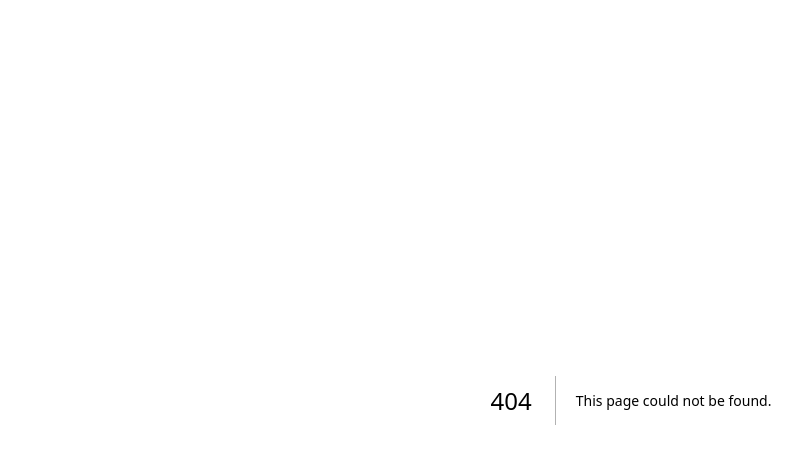
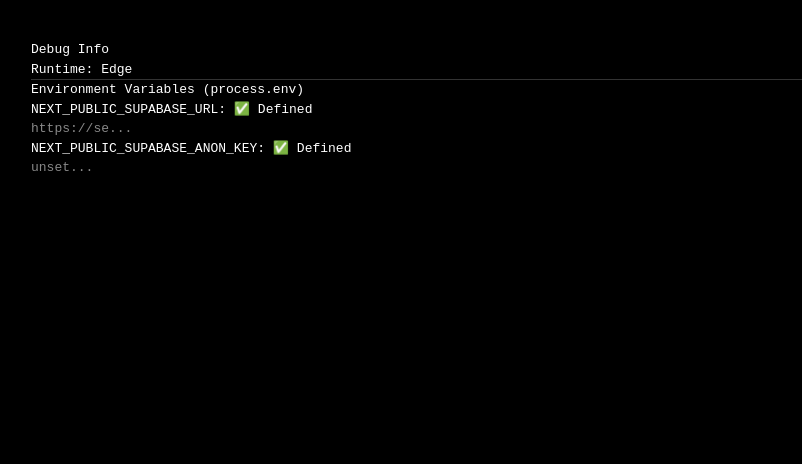
Before and after one commit to joshuastuartwebb-oss/fatboy, a Next.js app: page /debug in a window 1280 px wide. Before the commit this address had no page. Shown: the top 464 px of the page, without its empty margins (9-811 px from the left). Built offline with nearby package versions, Linux system fonts and the light colour scheme; no server answers.

Commit message:
chore: add debug page and safe home handler

```diff
--- /dev/null
+++ b/app/debug/page.tsx
@@ -0,0 +1,24 @@
+
+export const runtime = 'edge';
+
+export default function DebugPage() {
+    const supabaseUrlByProcess = process.env.NEXT_PUBLIC_SUPABASE_URL;
+    const supabaseKeyByProcess = process.env.NEXT_PUBLIC_SUPABASE_ANON_KEY;
+
+    return (
+        <div style={{ padding: '40px', background: '#000', color: '#fff', fontFamily: 'monospace' }}>
+            <h1>Debug Info</h1>
+            <p>Runtime: Edge</p>
+            <hr style={{ borderColor: '#333' }} />
+            <h2>Environment Variables (process.env)</h2>
+            <p>
+                NEXT_PUBLIC_SUPABASE_URL: {supabaseUrlByProcess ? '✅ Defined' : '❌ UNDEFINED'} <br />
+                <span style={{ color: '#888' }}>{supabaseUrlByProcess ? supabaseUrlByProcess.slice(0, 10) + '...' : ''}</span>
+            </p>
+            <p>
+                NEXT_PUBLIC_SUPABASE_ANON_KEY: {supabaseKeyByProcess ? '✅ Defined' : '❌ UNDEFINED'} <br />
+                <span style={{ color: '#888' }}>{supabaseKeyByProcess ? supabaseKeyByProcess.slice(0, 10) + '...' : ''}</span>
+            </p>
+        </div>
+    );
+}
--- a/app/page.tsx
+++ b/app/page.tsx
@@ -3,6 +3,7 @@
 import Image from 'next/image'
 
 export default async function Home() {
+  try {
     const supabase = await createClient()
     const { data: { user } } = await supabase.auth.getUser()
 
@@ -80,4 +81,23 @@
 
     // Redirect to dashboard
     redirect('/dashboard')
+  } catch (error) {
+    // If it's a redirect error, rethrow it (it's expected)
+    if (error instanceof Error && (error.message === 'NEXT_REDIRECT' || error.message.includes('NEXT_REDIRECT'))) {
+      throw error;
     }
+
+    // Otherwise it's a real crash (probably env vars missing)
+    console.error("Home Page Crash:", error)
+    return (
+      <div className="flex flex-col items-center justify-center min-h-screen bg-black text-white p-4">
+        <h1 className="text-2xl font-bold text-red-500 mb-4">Application Error</h1>
+        <p className="mb-4">Failed to initialize application.</p>
+        <p className="text-neutral-500 text-sm mb-8">This is likely due to missing environment variables in the Cloudflare runtime.</p>
+        <a href="/debug" className="bg-white text-black px-4 py-2 rounded-lg font-bold hover:bg-neutral-200">
+          Go to Debug Page
+        </a>
+      </div>
+    )
+  }
+}
```
Lines whose indentation alone changed are shown as unchanged.
